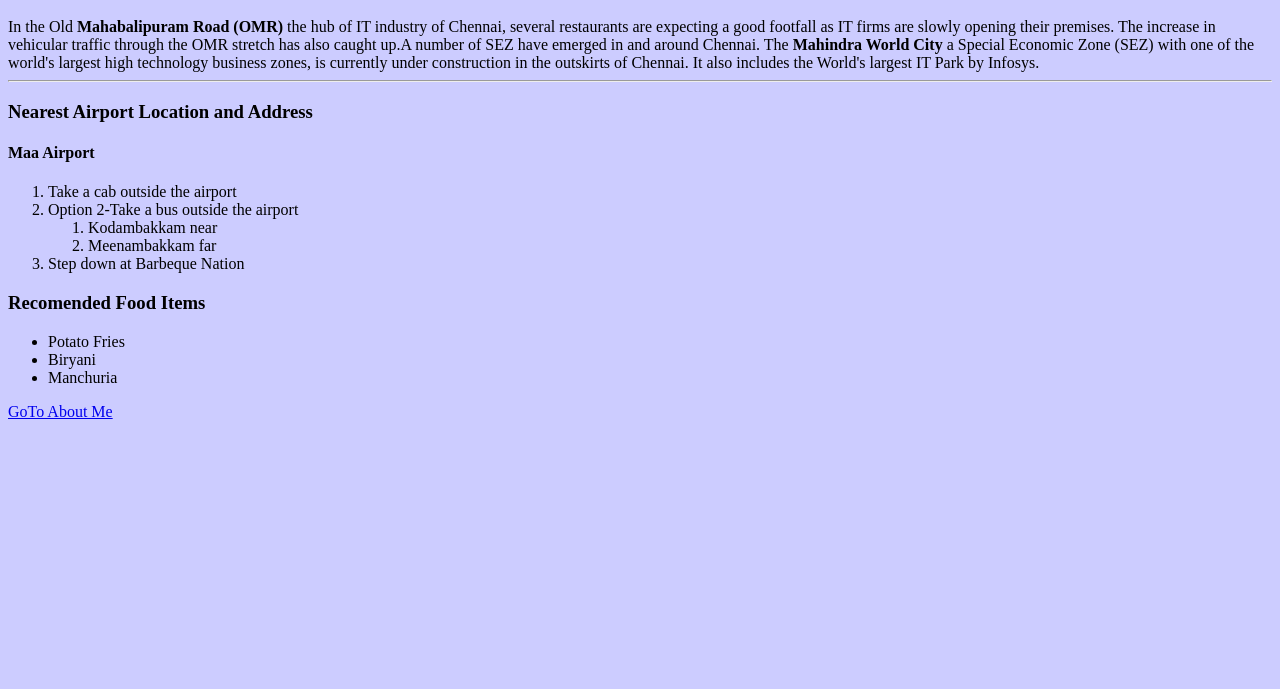
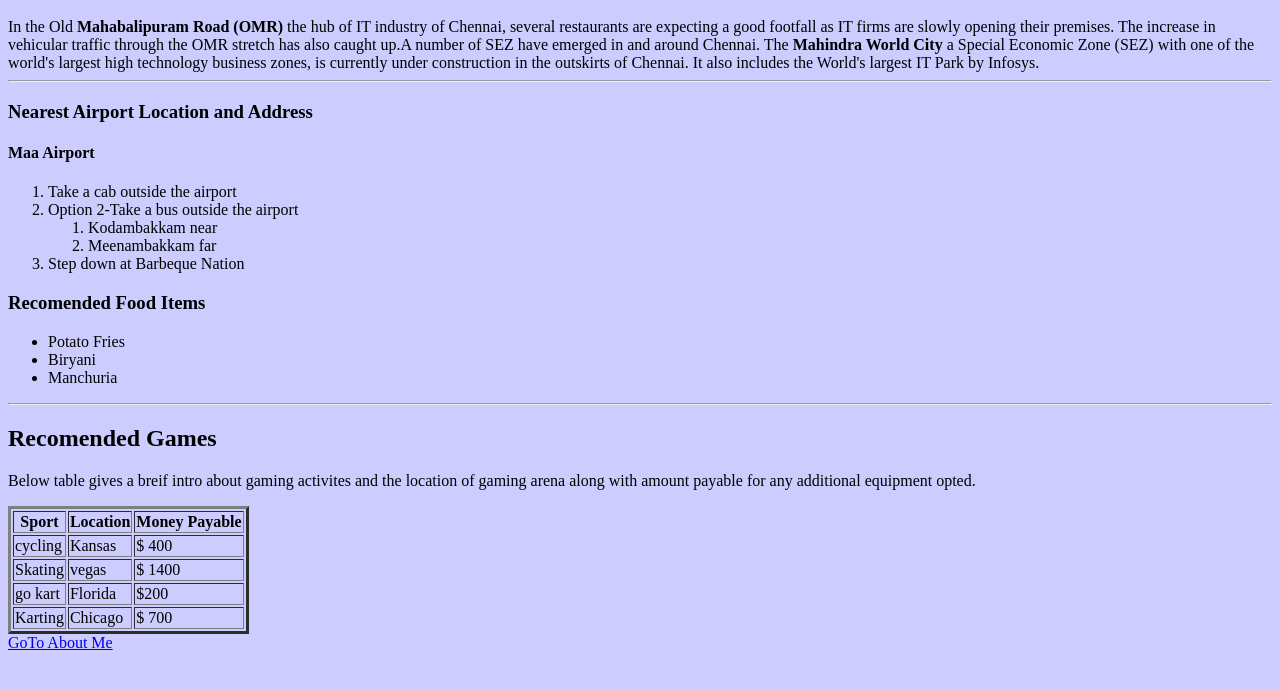
Before and after one commit to 44-563-Web-Apps-S22/webapps-s22-assignment-3-jramyasri, a plain HTML site: page index.html in a window 1280 px wide. Shown: the part 101-790 px from the top of the page. Drawn offline with Linux system fonts and the light colour scheme.

Commit message:
added table

```diff
--- a/index.html
+++ b/index.html
@@ -37,6 +37,43 @@
         <li>Manchuria</li>
     </ul>
 
+    <hr>
+
+    <h2>Recomended Games</h2>
+
+    <p>Below table gives a breif intro about gaming activites and the location of gaming arena along with amount payable
+        for any additional equipment opted.</p>
+
+
+
+    <table border="3px">
+    <tr>
+        <th>Sport</th>
+        <th>Location</th>
+        <th>Money Payable</th>
+    </tr>
+    <tr>
+        <td>cycling</td>
+        <td>Kansas</td>
+        <td>$ 400</td>
+    </tr>
+    <tr>
+        <td>Skating</td>
+        <td>vegas</td>
+        <td>$ 1400</td>
+    </tr>
+    <tr>
+        <td>go kart</td>
+        <td>Florida</td>
+        <td>$200</td>
+    </tr>
+    <tr>
+        <td>Karting</td>
+        <td>Chicago</td>
+        <td>$ 700</td>
+    </tr>
+ </table>
+
 
 
     <a href="aboutMe.html">GoTo About Me</a>
```
